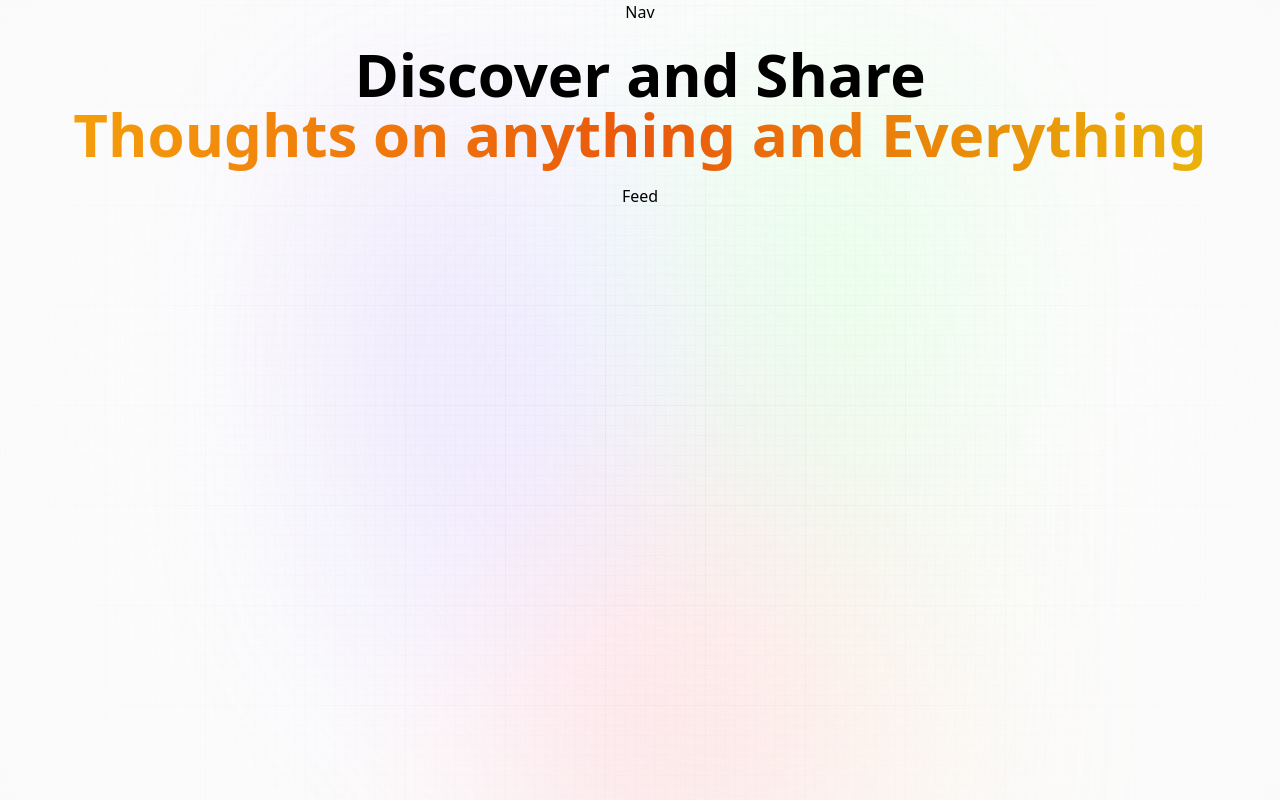
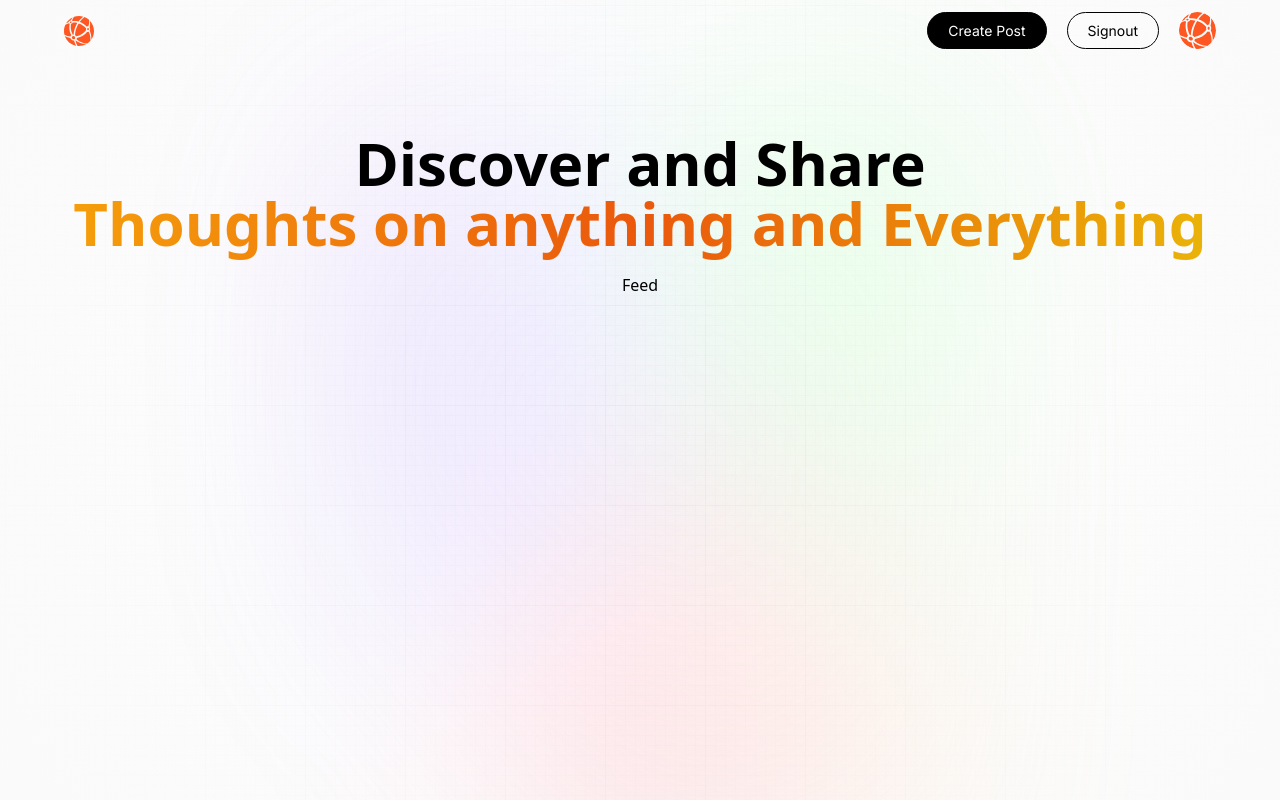
Before and after one commit to vileroze/thoughtstopia, a Next.js app: page / in a window 1280 px wide. Built offline with nearby package versions, Linux system fonts and the light colour scheme.

Commit message:
created the basic layout of the jav bar and added some styling

```diff
--- a/components/Nav.jsx
+++ b/components/Nav.jsx
@@ -1,9 +1,50 @@
-import React from 'react'
+"use client";
 
+import Image from "next/image";
+import Link from "next/link";
+import { useState, useEffect } from "react";
+import { signIn, signOut, useSession, getProviders } from "next-auth/react";
 const Nav = () => {
+  const isUserLoggedIn = true;
   return (
-    <div>Nav</div>
-  )
-}
+    <nav className="flex-between w-full mb-16 pt-3">
+      <Link href={"/"} className="flex gap-2 flex-center">
+        <Image
+          src={"/assets/images/logo.svg"}
+          alt="Thoughtstopia Logo"
+          width={30}
+          height={30}
+          className="object-contain"
+        />
+      </Link>
 
-export default Nav
+      {/* For larger devices */}
+      <div className="sm:flex hidden">
+        {isUserLoggedIn ? (
+          <div className="flex gap-3 md:gap-5">
+            <Link href={"/create-prompt"} className="black_btn">
+              Create Post
+            </Link>
+
+            <button type="button" onClick={signOut} className="outline_btn">
+              Signout
+            </button>
+
+            <Link href={"/profile"}>
+              <Image
+                src={"/assets/images/logo.svg"}
+                width={37}
+                height={37}
+                className="rounded-full"
+              />
+            </Link>
+          </div>
+        ) : (
+          <></>
+        )}
+      </div>
+    </nav>
+  );
+};
+
+export default Nav;
```
